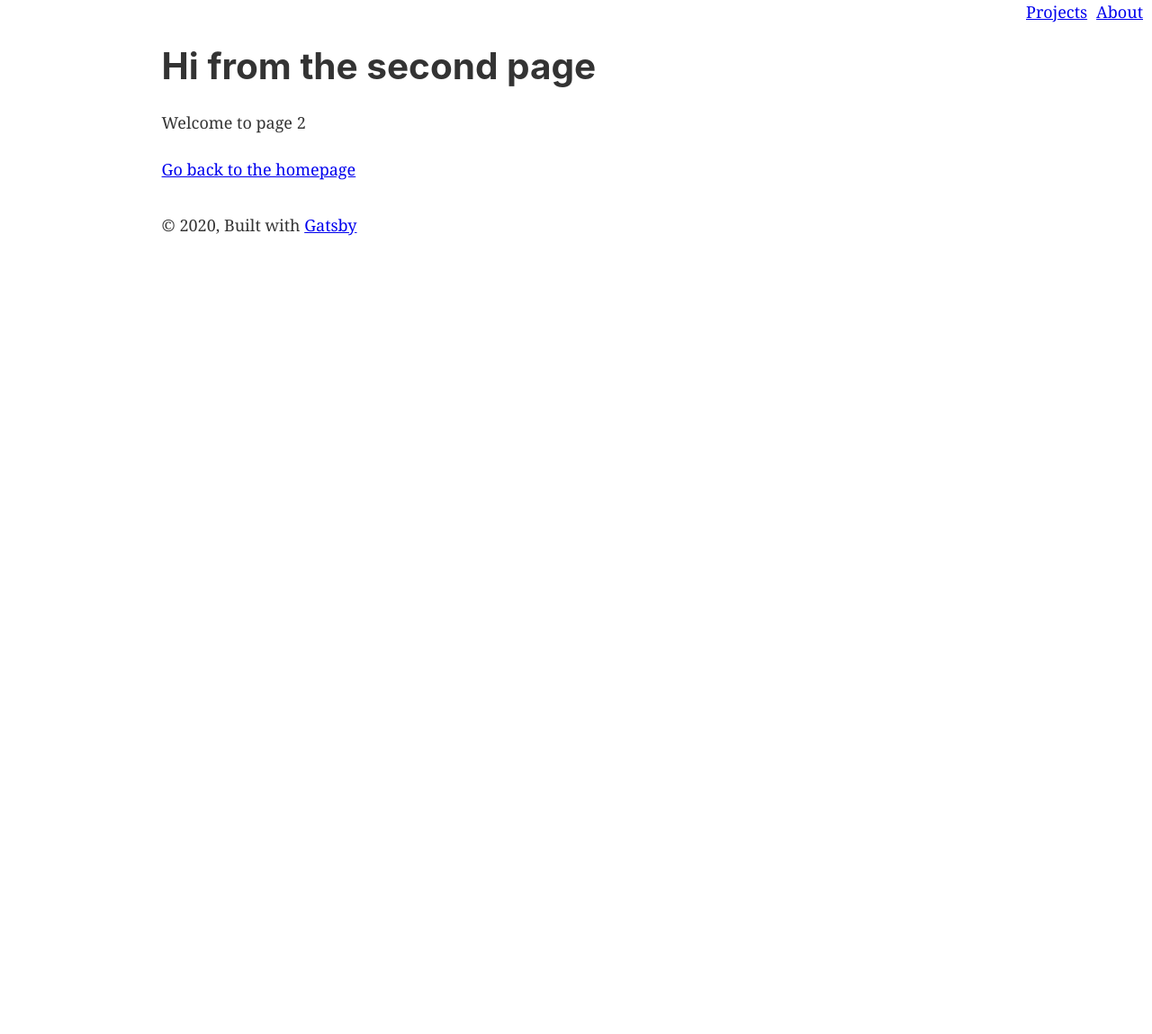
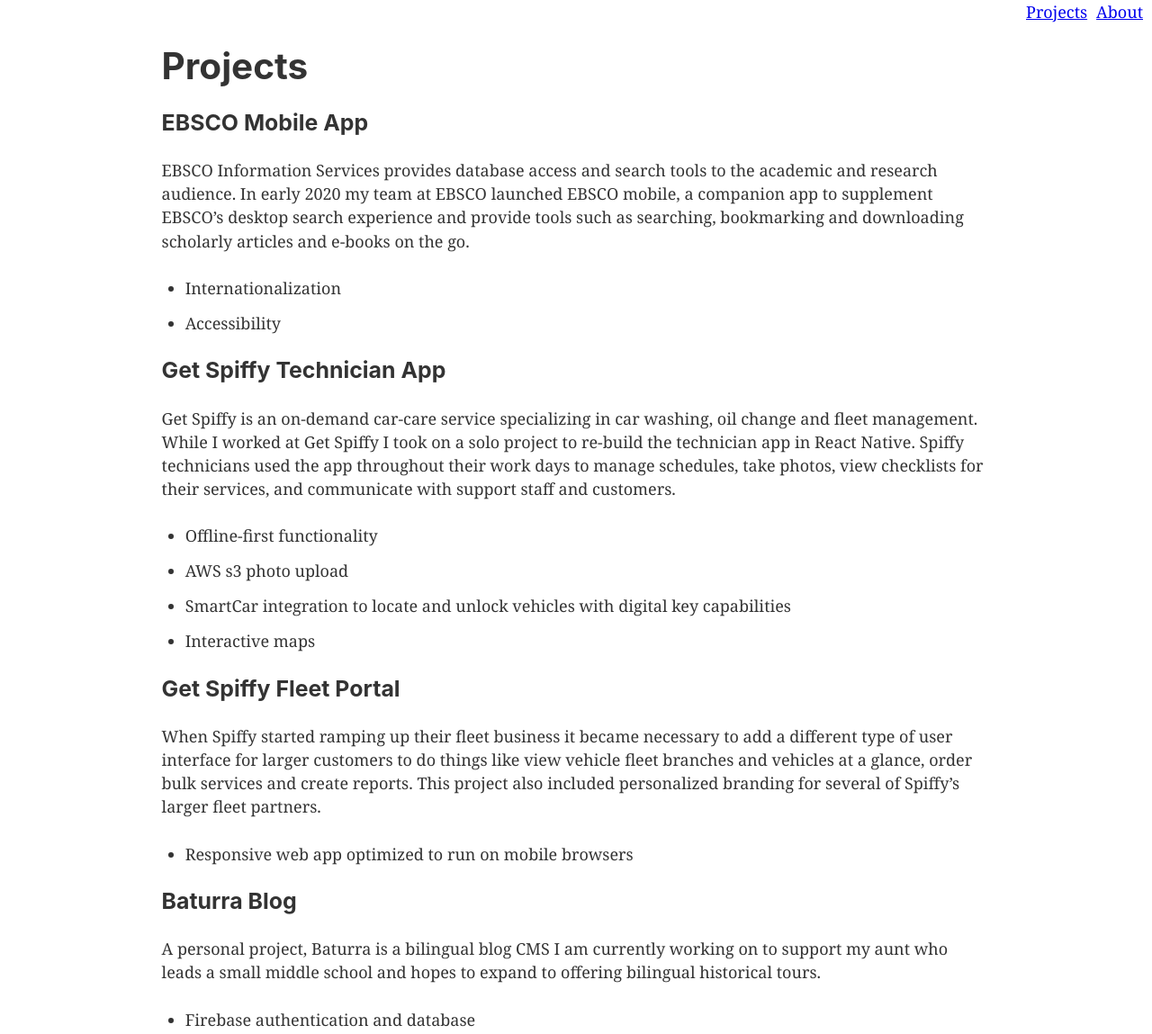
Before and after one commit to samanthasheadavis/personal-website, a Gatsby site: page /projects in a window 1280 px wide. Shown: the top 1149 px of the page at 90% size. Before the commit the page ends 800 px from the top, so only its background shows below. Built offline with nearby package versions, Linux system fonts and the light colour scheme; Gatsby itself is replaced by a stand-in of ours.

Commit message:
Create ListItem component, add projects json

```diff
--- a/public/page-data/dev-404-page/page-data.json
+++ b/public/page-data/dev-404-page/page-data.json
@@ -1 +1 @@
-{"componentChunkName":"component---cache-dev-404-page-js","path":"/dev-404-page/","result":{"data":{"allSitePage":{"nodes":[{"path":"/404/"},{"path":"/"},{"path":"/page-2/"},{"path":"/404.html"}]}},"pageContext":{}},"staticQueryHashes":[]}
+{"componentChunkName":"component---cache-dev-404-page-js","path":"/dev-404-page/","result":{"data":{"allSitePage":{"nodes":[{"path":"/404/"},{"path":"/about/"},{"path":"/"},{"path":"/projects/"},{"path":"/404.html"}]}},"pageContext":{}},"staticQueryHashes":[]}
--- /dev/null
+++ b/src/components/listItem.js
@@ -0,0 +1,26 @@
+import React from "react";
+import PropTypes from "prop-types";
+
+const ListItem = ({ title, description, features }) => {
+  return (
+    <div>
+      <h3>{title}</h3>
+      <p>{description}</p>
+      {features && (
+        <ul>
+          {features.map((feature) => (
+            <li>{feature}</li>
+          ))}
+        </ul>
+      )}
+    </div>
+  );
+};
+
+ListItem.propTypes = {
+  title: PropTypes.string,
+  description: PropTypes.string,
+  features: PropTypes.array,
+};
+
+export default ListItem;
--- /dev/null
+++ b/src/content/projects.json
@@ -0,0 +1,49 @@
+[
+    {
+        "title": "EBSCO Mobile App",
+        "description": "EBSCO Information Services provides database access and search tools to the academic and research audience. In early 2020 my team at EBSCO launched EBSCO mobile, a companion app to supplement EBSCO’s desktop search experience and provide tools such as searching, bookmarking and downloading scholarly articles and e-books on the go. ",
+        "stack": [
+            {
+                "name": "React Native",
+                "iconName": ""
+            },
+            {
+                "name": "redux"
+            }
+        ],
+        "features": [
+            "Internationalization",
+            "Accessibility"
+        ]
+    },
+    {
+        "title": "Get Spiffy Technician App",
+        "description": "Get Spiffy is an on-demand car-care service specializing in car washing, oil change and fleet management. While I worked at Get Spiffy I took on a solo project to re-build the technician app in React Native. Spiffy technicians used the app throughout their work days to manage schedules, take photos, view checklists for their services, and communicate with support staff and customers.",
+        "stack": [
+            {
+                "name": "React Native",
+                "iconName": ""
+            }
+        ],
+        "features": [
+            "Offline-first functionality",
+            "AWS s3 photo upload",
+            "SmartCar integration to locate and unlock vehicles with digital key capabilities",
+            "Interactive maps"
+        ]
+    },
+    {
+        "title": "Get Spiffy Fleet Portal",
+        "description": "When Spiffy started ramping up their fleet business it became necessary to add a different type of user interface for larger customers to do things like view vehicle fleet branches and vehicles at a glance, order bulk services and create reports. This project also included personalized branding for several of Spiffy’s larger fleet partners.",
+        "features": [
+            "Responsive web app optimized to run on mobile browsers"
+        ]
+    },
+    {
+        "title": "Baturra Blog",
+        "description": "A personal project, Baturra is a bilingual blog CMS I am currently working on to support my aunt who leads a small middle school and hopes to expand to offering bilingual historical tours.",
+        "features": [
+            "Firebase authentication and database"
+        ]
+    }
+]
--- a/src/pages/index.js
+++ b/src/pages/index.js
@@ -12,8 +12,8 @@
     <p>
       I'm a <span style={{fontSize: 40}}>full stack software engineer</span>, but I didn't start out that way.
     </p>
-    <p>I'm passionate about education and information. That's why I decided to change my career from marketing and SEO
-      to software development right after college, by attending a three month bootcamp.
+    <p>I'm passionate about learning and getting people the information they need. That's why I decided
+      to attend a three month bootcamp and change my career from marketing and SEO to software development.
     </p>
     <p>Since then my experiences have ranged from building greenfield projects to
       supporting large applications serving global audiences. No matter what, my approach has always
--- a/src/pages/projects.js
+++ b/src/pages/projects.js
@@ -1,16 +1,20 @@
-import React from "react"
-import { Link } from "gatsby"
+import React from "react";
+import { Link } from "gatsby";
+import projectsJSON from "../content/projects.json";
 
-import Layout from "../components/layout"
-import SEO from "../components/seo"
+import Layout from "../components/layout";
+import SEO from "../components/seo";
+import ListItem from "../components/listItem";
 
 const Projects = () => (
   <Layout>
     <SEO title="Projects" />
-    <h1>Hi from the second page</h1>
-    <p>Welcome to page 2</p>
+    <h1>Projects</h1>
+    {projectsJSON.map((project) => (
+      <ListItem {...project} />
+    ))}
     <Link to="/">Go back to the homepage</Link>
   </Layout>
-)
+);
 
-export default Projects
+export default Projects;
```
Also changed, not shown: 1 other file.
